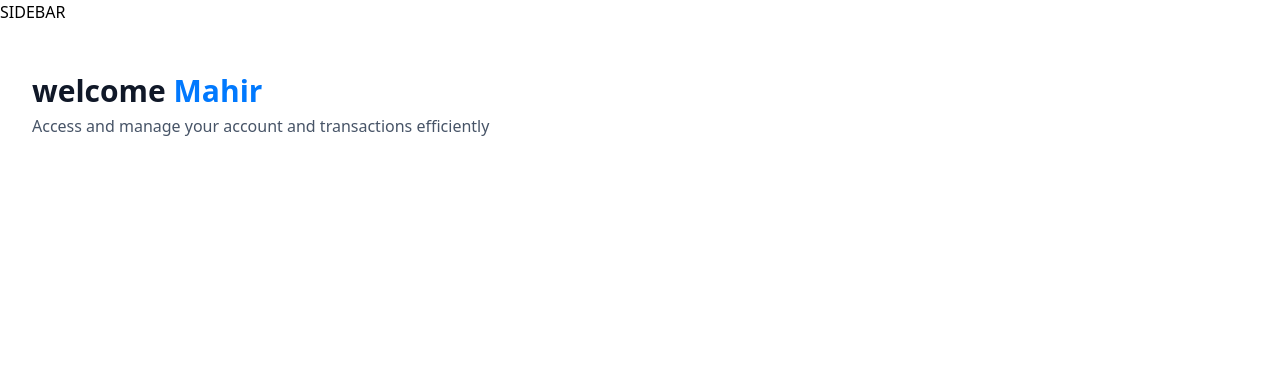
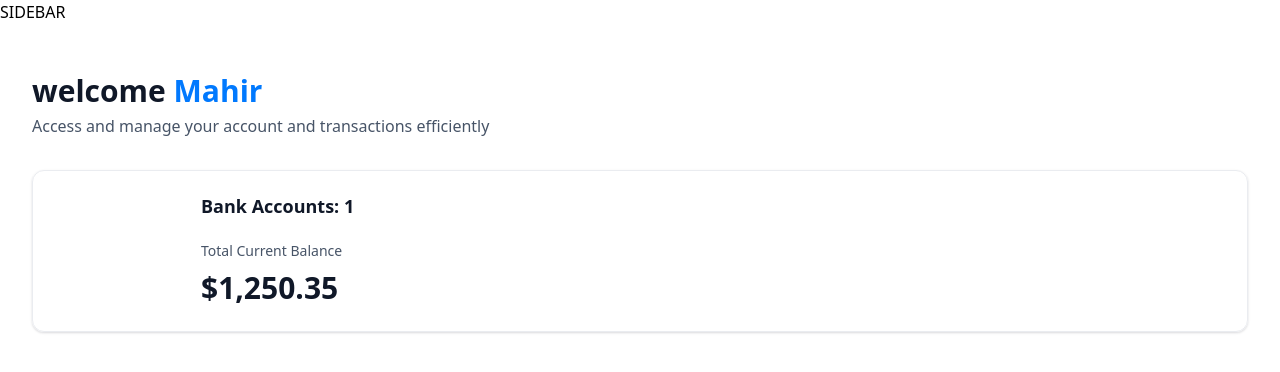
Before and after one commit to mlabib2/bankingApplication, a Next.js app: page / in a window 1280 px wide. Shown: the top 372 px of the page. Built offline with nearby package versions, Linux system fonts and the light colour scheme.

Commit message:
feat: AnimatedCounter, TotalbalanceBox, CountUp

```diff
--- /dev/null
+++ b/constants/AnimatedCounter.tsx
@@ -0,0 +1,17 @@
+import React from 'react'
+import CountUp from 'react-countup';
+
+const AnimatedCounter = ({amount}:{amount:number}) => {
+  return (
+    <div className='w-full'>
+        <CountUp
+        end = {amount}
+        decimals= {2}
+        prefix="$"
+        duration={2.75}
+        ></CountUp>
+    </div>
+  )
+}
+
+export default AnimatedCounter
--- a/constants/TotalBalanceBox.tsx
+++ b/constants/TotalBalanceBox.tsx
@@ -1,11 +1,31 @@
+'use client';
 import React from 'react'
-
+import AnimatedCounter from './AnimatedCounter'
 const TotalBalanceBox = ({
     accounts = [], totalBanks, totalCurrentBalance}:TotlaBalanceBoxProps) => {
   return (
-    <div>
+    <section className='total-balance'>
+        <div className='total-balance-chart'>
+            {/* Donut Chart  */}
+        </div>
+        <div className='flex flex-col gap-6'>
+            <h2 className='header-2'>
+                 Bank Accounts: {totalBanks}
 
-    </div>
+            </h2>
+            <div className='flex flex-col gap-2'>
+                <p className='total-balance-label'>
+                    Total Current Balance
+                </p>
+                <p className='total-balance-amount flex-center gap-2'>
+                    <AnimatedCounter amount = {totalCurrentBalance}>
+
+                    </AnimatedCounter>
+                </p>
+            </div>
+
+        </div>
+    </section>
   )
 }
 
--- a/package.json
+++ b/package.json
@@ -13,7 +13,9 @@
     "clsx": "^2.1.1",
     "lucide-react": "^0.475.0",
     "next": "15.1.7",
+    "query-string": "^9.1.1",
     "react": "^19.0.0",
+    "react-countup": "^6.5.3",
     "react-dom": "^19.0.0",
     "tailwind-merge": "^3.0.1",
     "tailwindcss-animate": "^1.0.7"
```
Also changed, not shown: 1 other file (tests, documents, lock files or other folders).
